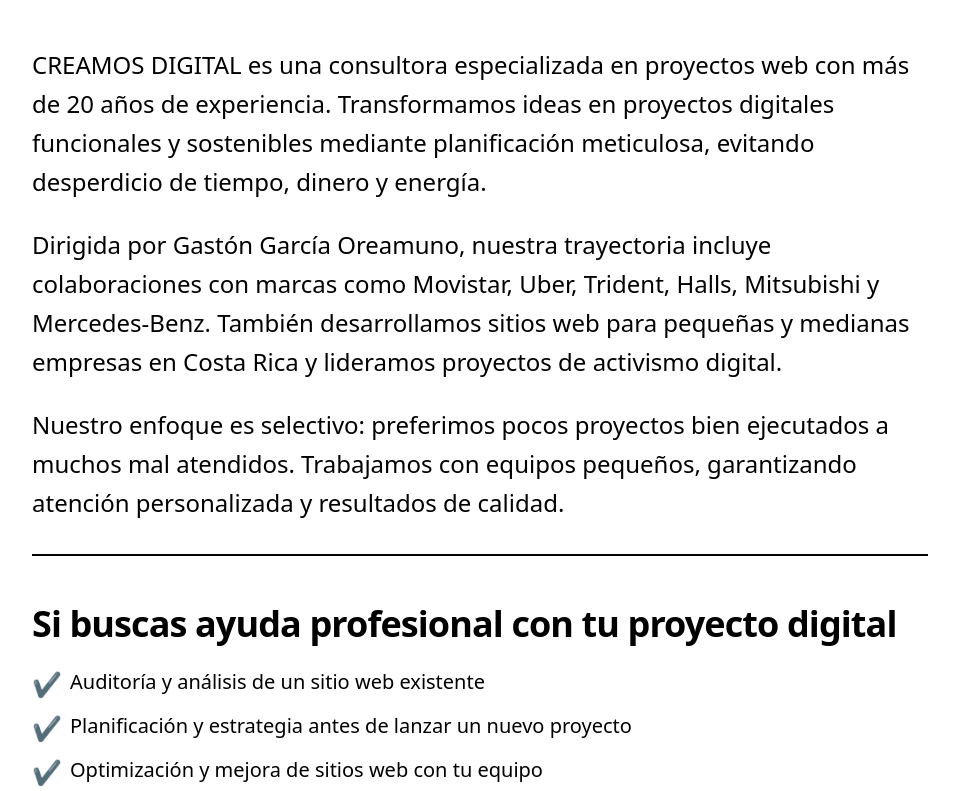
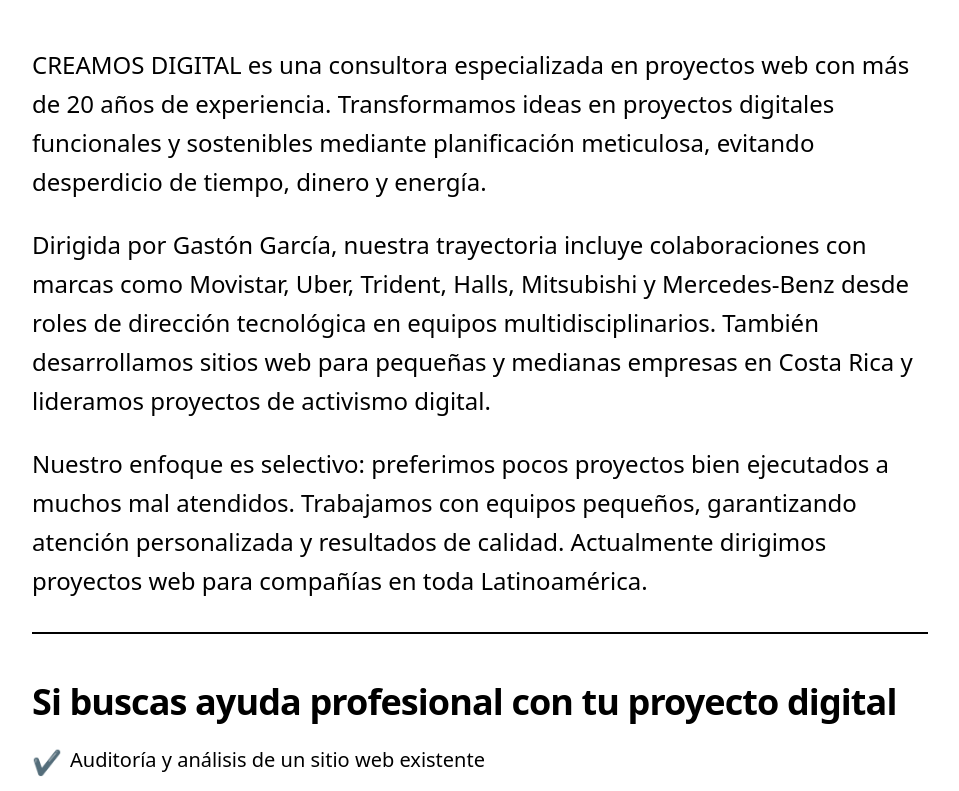
Before and after one commit to gastongarcia/creamos-digital, a Next.js app: page / in a window 1280 px wide. Shown: the part 439-1230 px from the top of the page, without its empty margins (160-1119 px from the left). Built offline with nearby package versions, Linux system fonts and the light colour scheme.

Commit message:
Add information about current regional work

```diff
--- a/app/page.tsx
+++ b/app/page.tsx
@@ -85,9 +85,10 @@ export default function Home() {
             </p>
 
             <p className="text-xl md:text-2xl mb-6">
-              Dirigida por Gastón García Oreamuno, nuestra trayectoria incluye
+              Dirigida por Gastón García, nuestra trayectoria incluye
               colaboraciones con marcas como Movistar, Uber, Trident, Halls,
-              Mitsubishi y Mercedes-Benz. También desarrollamos sitios web para
+              Mitsubishi y Mercedes-Benz desde roles de dirección tecnológica en
+              equipos multidisciplinarios. También desarrollamos sitios web para
               pequeñas y medianas empresas en Costa Rica y lideramos proyectos
               de activismo digital.
             </p>
@@ -95,7 +96,8 @@ export default function Home() {
               Nuestro enfoque es selectivo: preferimos pocos proyectos bien
               ejecutados a muchos mal atendidos. Trabajamos con equipos
               pequeños, garantizando atención personalizada y resultados de
-              calidad.
+              calidad. Actualmente dirigimos proyectos web para compañías en
+              toda Latinoamérica.
             </p>
           </section>
 
```
